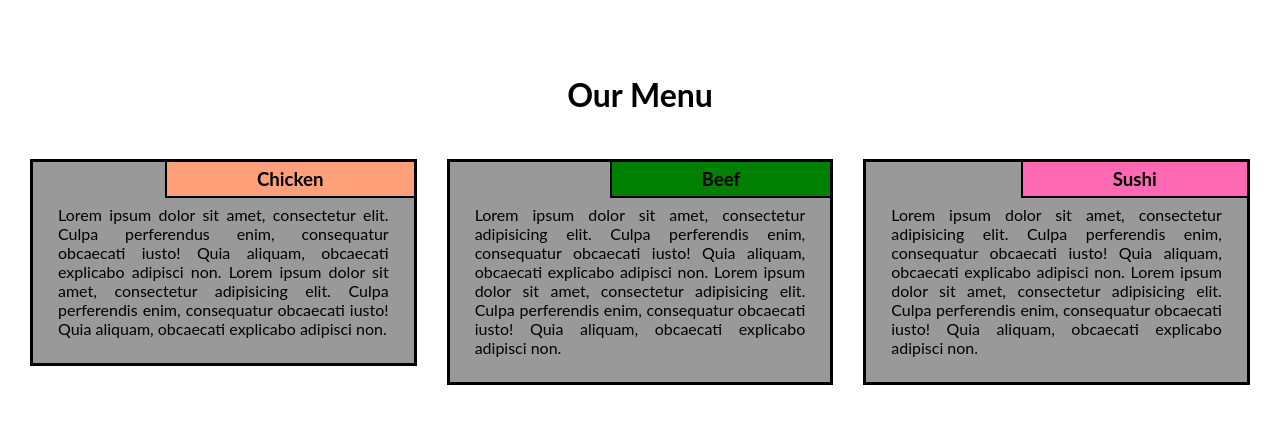
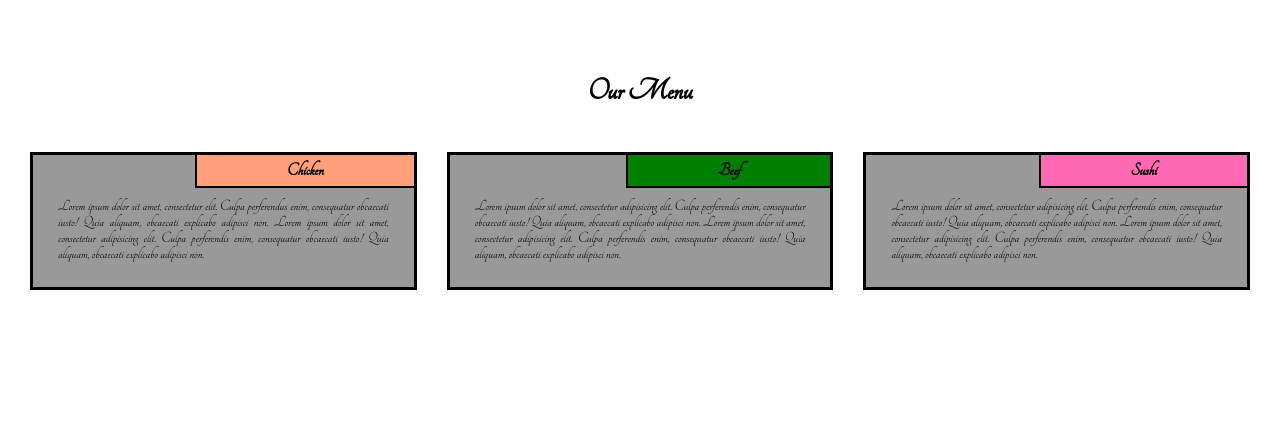
Before and after one commit to gaurijoshi22/coursera-assignment, a plain HTML site: page module2-solution/index.html in a window 1280 px wide. Drawn offline with Linux system fonts and the light colour scheme.

Commit message:
Update style.css

```diff
--- a/module2-solution/css/style.css
+++ b/module2-solution/css/style.css
@@ -5,7 +5,7 @@
 }
 
 body{
-    font-family: 'Lato',sans-serif
+    font-family: 'Tangerine',serif;
 }
 
 .row{
```
